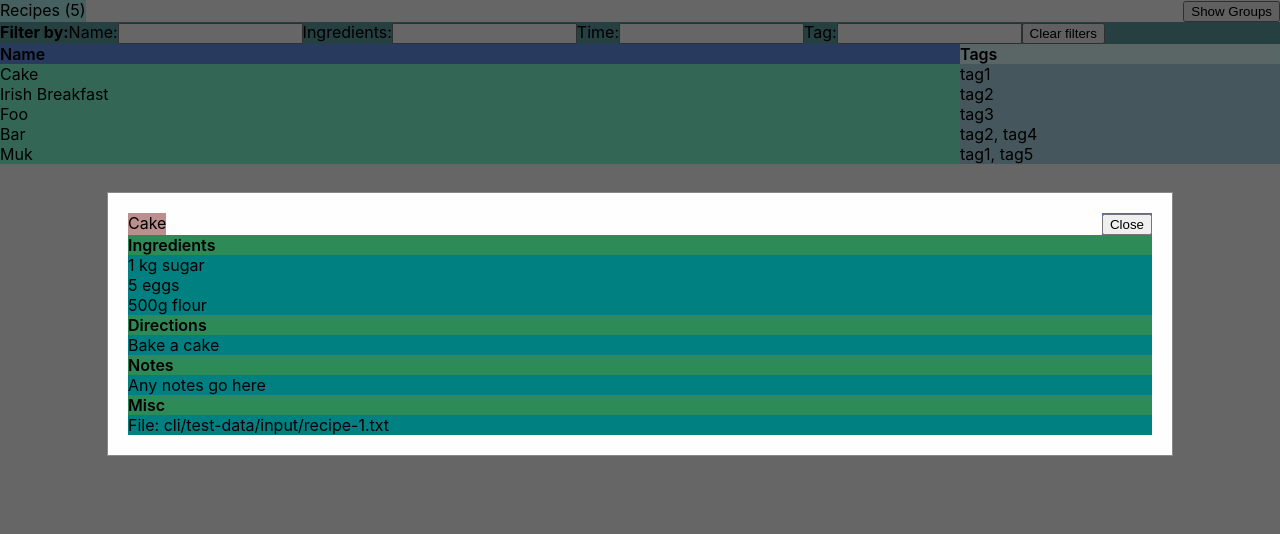
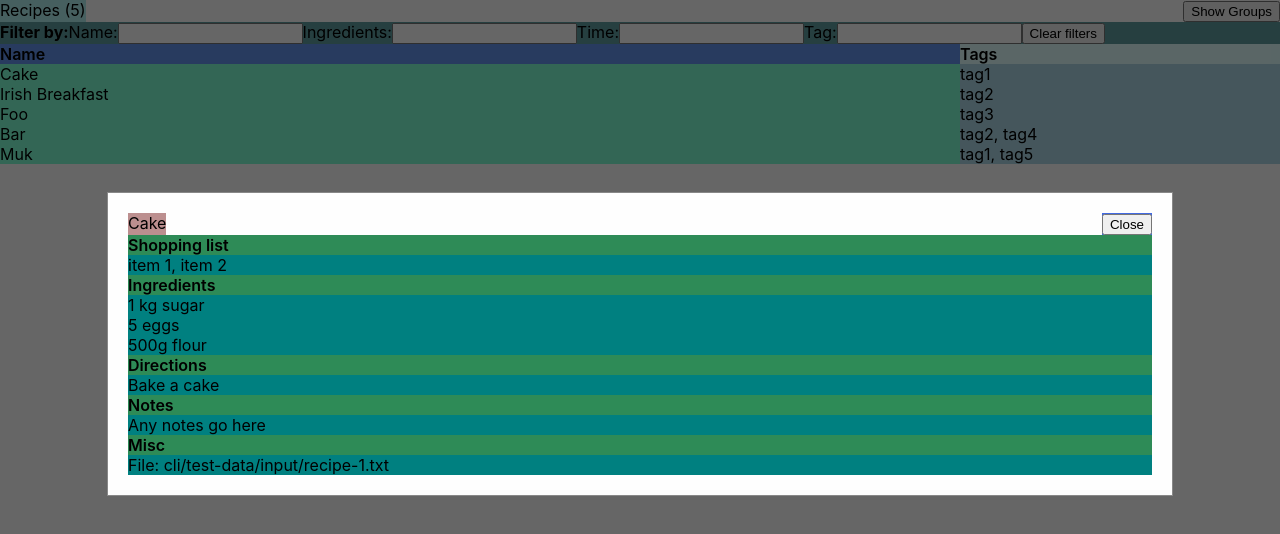
Before and after one commit to folkforms/recipes-react-app, a React (Create React App) app: page / in a window 1280 px wide. Both pictures are taken after a click on the element "Cake". Shown: the top 534 px of the page. Built offline with nearby package versions, Linux system fonts and the light colour scheme.

Commit message:
Add shopping list to recipe modal

```diff
--- a/src/components/Recipe/RecipeBody.js
+++ b/src/components/Recipe/RecipeBody.js
@@ -7,6 +7,10 @@ const RecipeBody = props => {
   return (
     <>
       <div className="recipe-body">
+        <div className="section">Shopping list</div>
+        <div>
+          {recipe.metaData.shoppingList.join(", ")}
+        </div>
         <div className="section">Ingredients</div>
         {recipe.ingredients.map(item => <div className="item" key={"ingredient-" + count++}>{item}</div>)}
         <div className="section">Directions</div>
```
